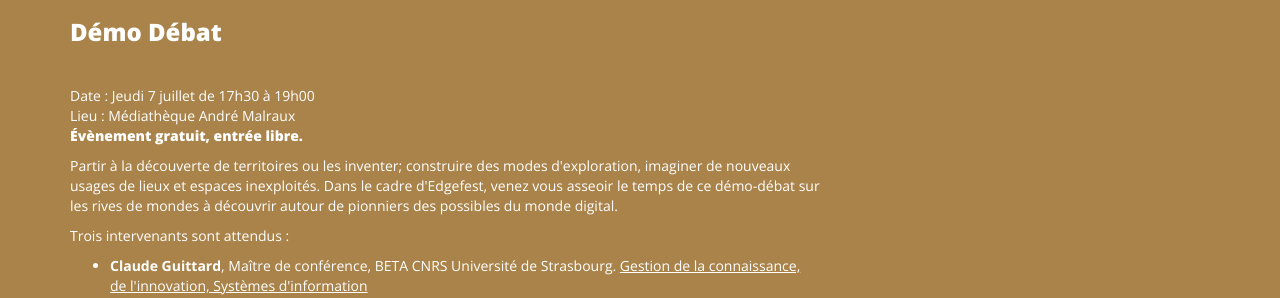
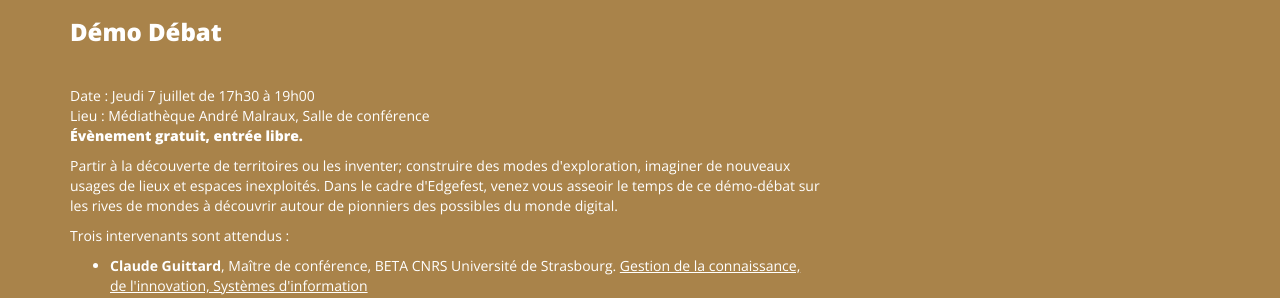
Before and after one commit to AlsaceDigitale/www.edgefest.fr-2019-temporary, a Jekyll site: the page built from demodebat.html, in a window 1280 px wide. Shown: the part 455-753 px from the top of the page. Built offline with Jekyll 4.4.1, drawn with Linux system fonts in a browser that asks for light colours; nearby versions of some CDN libraries; some web fonts are replaced.

Commit message:
update demodebaté

```diff
--- a/_includes/demodebat.html
+++ b/_includes/demodebat.html
@@ -8,7 +8,7 @@
     <div class="row">
       <div class="col-xs-8">
         <p class="date">Date : Jeudi 7 juillet de 17h30 à 19h00</p>
-        <p class="venue">Lieu : Médiathèque André Malraux</p>
+        <p class="venue">Lieu : Médiathèque André Malraux, Salle de conférence</p>
         <p class="type">Évènement gratuit, entrée libre. </p>
         <p class="type"></p>
         <p class="concept">
```
